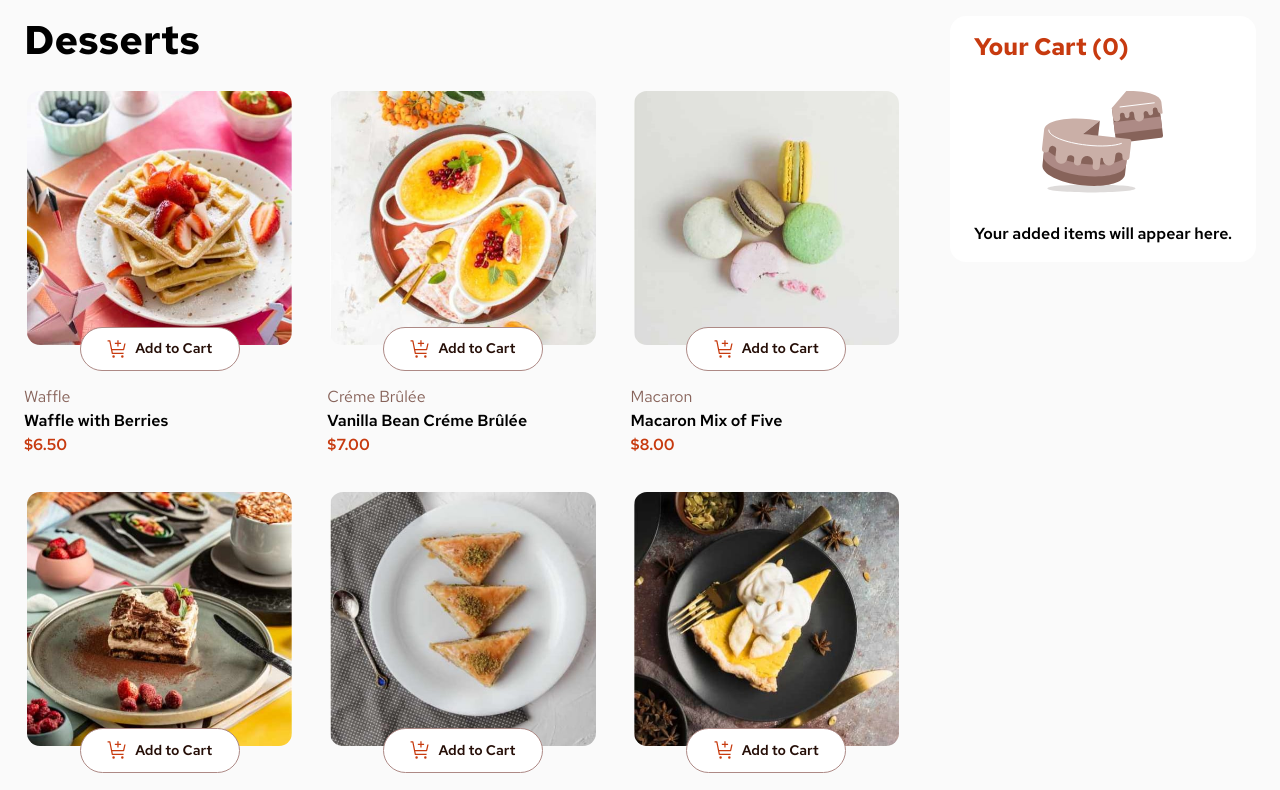
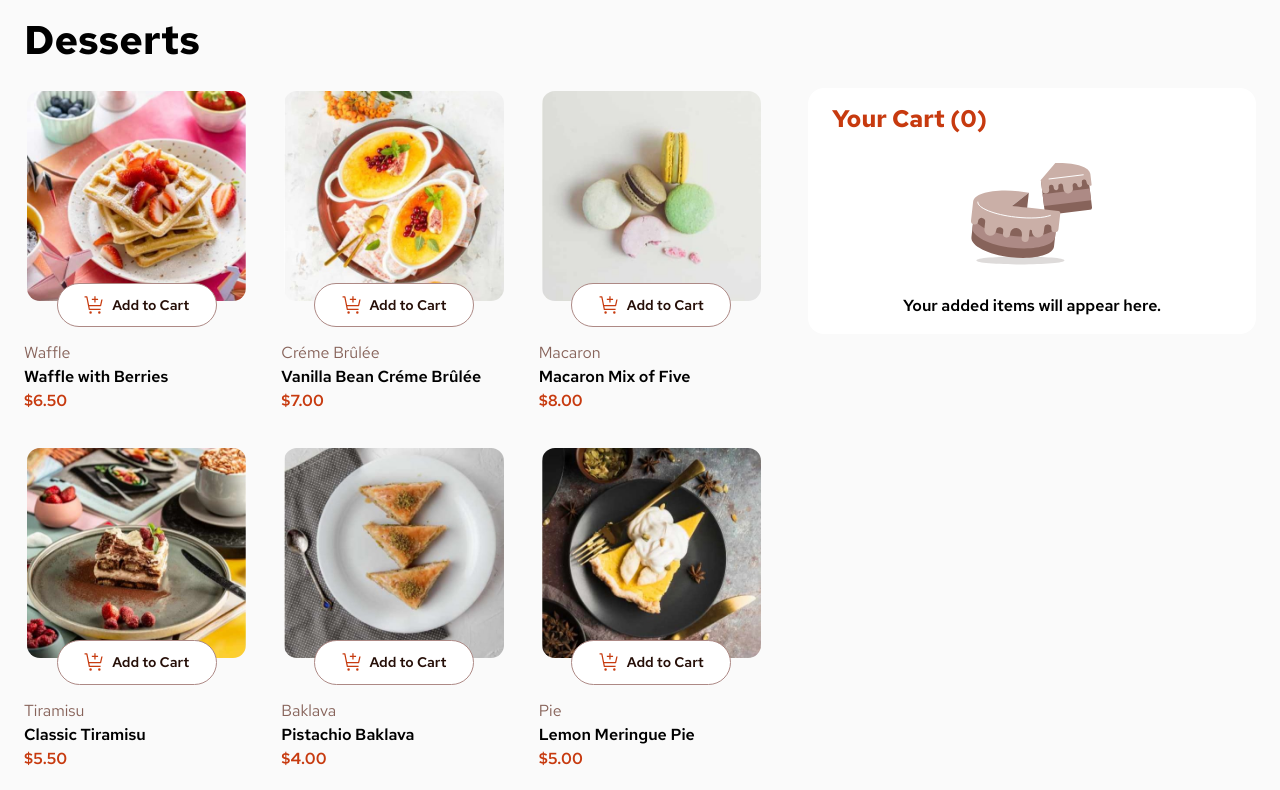
Before and after one commit to redstar504/react-food-cart, a React (Vite) app: page / in a window 1280 px wide. Shown: the top 790 px of the page. Built offline with nearby package versions, Linux system fonts and the light colour scheme.

Commit message:
sticky positioning cart

```diff
--- a/src/App.tsx
+++ b/src/App.tsx
@@ -1,7 +1,7 @@
 import './screen.css'
-import {useEffect, useRef, useState} from "react";
-import * as React from "react";
-import {ClipLoader} from "react-spinners";
+import {useEffect, useRef, useState} from "react"
+import * as React from "react"
+import {ClipLoader} from "react-spinners"
 
 type Product = {
     id: number
@@ -96,7 +96,7 @@ const products: Product[] = [
 function App() {
     const [cart, setCart] = useState<CartProduct[]>([])
     const [isOrderConfirmed, setIsOrderConfirmed] = useState(false)
-    const modalRef = useRef<HTMLDivElement>(null);
+    const modalRef = useRef<HTMLDivElement>(null)
 
     const isProductInCart = (productId: number) => !!cart.find(ci => ci.productId === productId)
     const numProductsInCart = (productId: number) => cart.find(ci => ci.productId === productId)?.quantity ?? 0
@@ -123,10 +123,10 @@ function App() {
     return (
         <>
             <div id="container" className={isOrderConfirmed ? 'confirming' : ''}>
-                <div id="productsWrapper">
                 <h1 className="text-1">
                     Desserts
                 </h1>
+                <div id="productsWrapper">
                     <ul id="productList">
                         {products.map(product => (
                             <li key={product.id} className={isProductInCart(product.id) ? 'selected' : ''}>
@@ -210,8 +210,9 @@ function App() {
                 </div>
 
 
+                <div id="cart">
                     {cart.length > 0 ? (
-                    <div id="cart">
+                        <>
                             <h2 className="text-2">Your Cart ({cart.length})</h2>
                             <ul>
                                 {sortedCartItems.map(cartProduct => (
@@ -244,14 +245,16 @@ function App() {
                             >
                                 Confirm Order
                             </button>
-                    </div>
+                        </>
                     ) : (
-                    <div id="cart">
+                        <>
                             <h2 className="text-2">Your Cart ({cart.length})</h2>
                             <img id="emptyImg" src="/images/illustration-empty-cart.svg" alt="Empty cart"/>
                             <p className="text-4-bold">Your added items will appear here.</p>
+                        </>
+                    )}
                 </div>
-                )}
+
 
                 {isOrderConfirmed && (
                     <Modal
@@ -340,7 +343,7 @@ function Modal({cart, setCart, setIsOrderConfirmed, modalRef}: ModalPropsType) {
                     </>
                 ) : (
                     <>
-                        <ClipLoader />
+                        <ClipLoader/>
                         <h2 className="text-1">Confirming<br/> Your Order</h2>
 
                         <p>Please wait, this may take a moment...</p>
--- a/src/screen.css
+++ b/src/screen.css
@@ -414,11 +414,14 @@ body {
         grid-template-columns: repeat(auto-fit, minmax(13.125em, 1fr));
         grid-template-rows: auto;
         gap: 2em;
-        /*margin: 0 auto;*/
     }
 }
 
 @media (min-width: 60em) {
+    h1 {
+        flex-basis: 100%;
+    }
+
     .modal {
         top: 50%;
         left: 50%;
@@ -440,9 +443,11 @@ body {
 
     #container {
         flex-direction: row;
-        column-gap: 3em;
+        column-gap: 2.75em;
         max-width: 90em;
         margin: 0 auto;
+        flex-wrap: wrap;
+        align-content: flex-start;
     }
 
     #productsWrapper {
@@ -455,6 +460,8 @@ body {
 
     #cart {
         align-self: flex-start;
-        /*flex-grow: 1;*/
+        width: 28rem;
+        position: sticky;
+        top: 2.5em;
     }
 }
```
Lines whose indentation alone changed are shown as unchanged.
